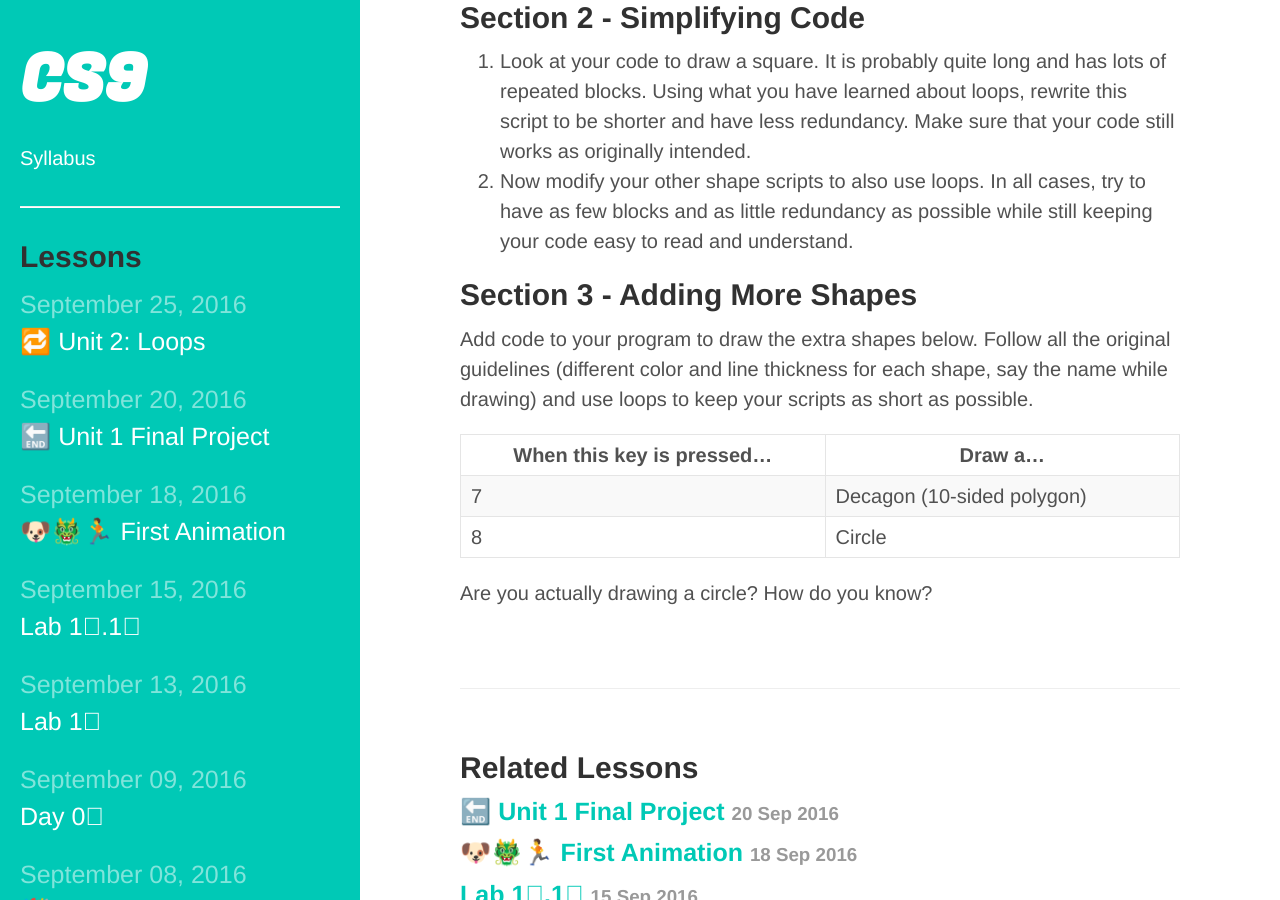
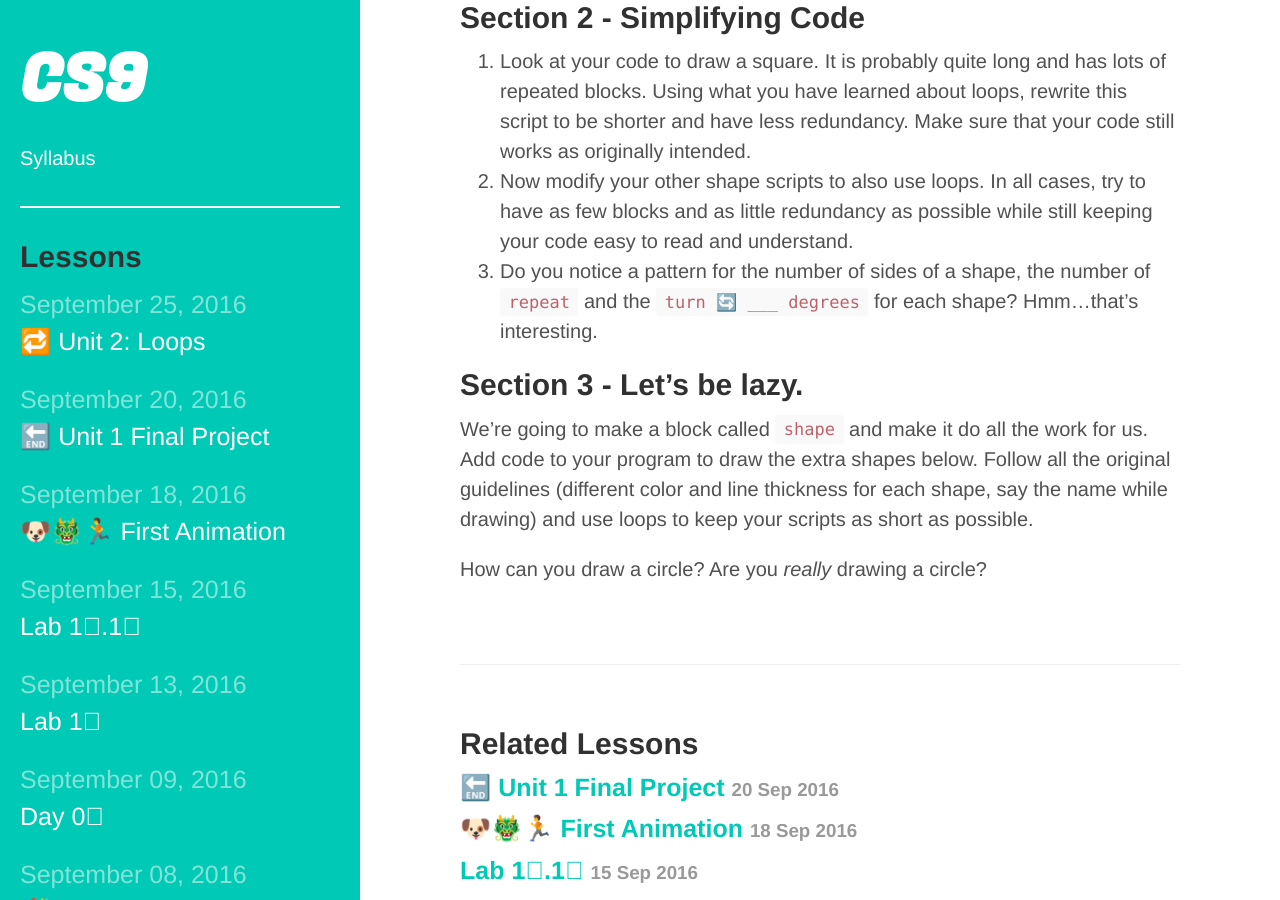
Before and after one commit to bensk/CS9, a Jekyll site: the page built from _posts/2016-09-25-🔁-unit-2-loops.md, in a window 1280 px wide and 900 px high, scrolled down 1326 px. Built offline with Jekyll 4.4.1, drawn with Linux system fonts in a browser that asks for light colours; some web fonts are replaced; a style sheet for code colours, icons or effects is not loaded; some of the changed text lies outside the part shown.

Commit message:
:up: dated

```diff
--- a/_posts/2016-09-25-🔁-unit-2-loops.md
+++ b/_posts/2016-09-25-🔁-unit-2-loops.md
@@ -43,14 +43,13 @@
 ## Section 2 - Simplifying Code
 1. Look at your code to draw a square. It is probably quite long and has lots of repeated blocks. Using what you have learned about loops, rewrite this script to be shorter and have less redundancy. Make sure that your code still works as originally intended.
 2. Now modify your other shape scripts to also use loops. In all cases, try to have as few blocks and as little redundancy as possible while still keeping your code easy to read and understand.
+3. Do you notice a pattern for the number of sides of a shape, the number of `repeat` and the `turn 🔄 ___ degrees` for each shape? Hmm...that's interesting.
 
-## Section 3 - Adding More Shapes
+## Section 3 - Let's be lazy.
 
+We're going to make a block called `shape` and make it do all the work for us.
 Add code to your program to draw the extra shapes below. Follow all the original guidelines (different color and line thickness for each shape, say the name while drawing) and use loops to keep your scripts as short as possible.
 
-| When this key is pressed...  |  Draw a... |
-|---|---|
-| 7  |  Decagon (10-sided polygon) |
-|  8 |  Circle |
 
-Are you actually drawing a circle? How do you know?
+
+How can you draw a circle? Are you _really_ drawing a circle?
```
Also changed, not shown: other parts of _posts/2016-09-25-🔁-unit-2-loops.md (+1 -1 lines), 1 other file.
